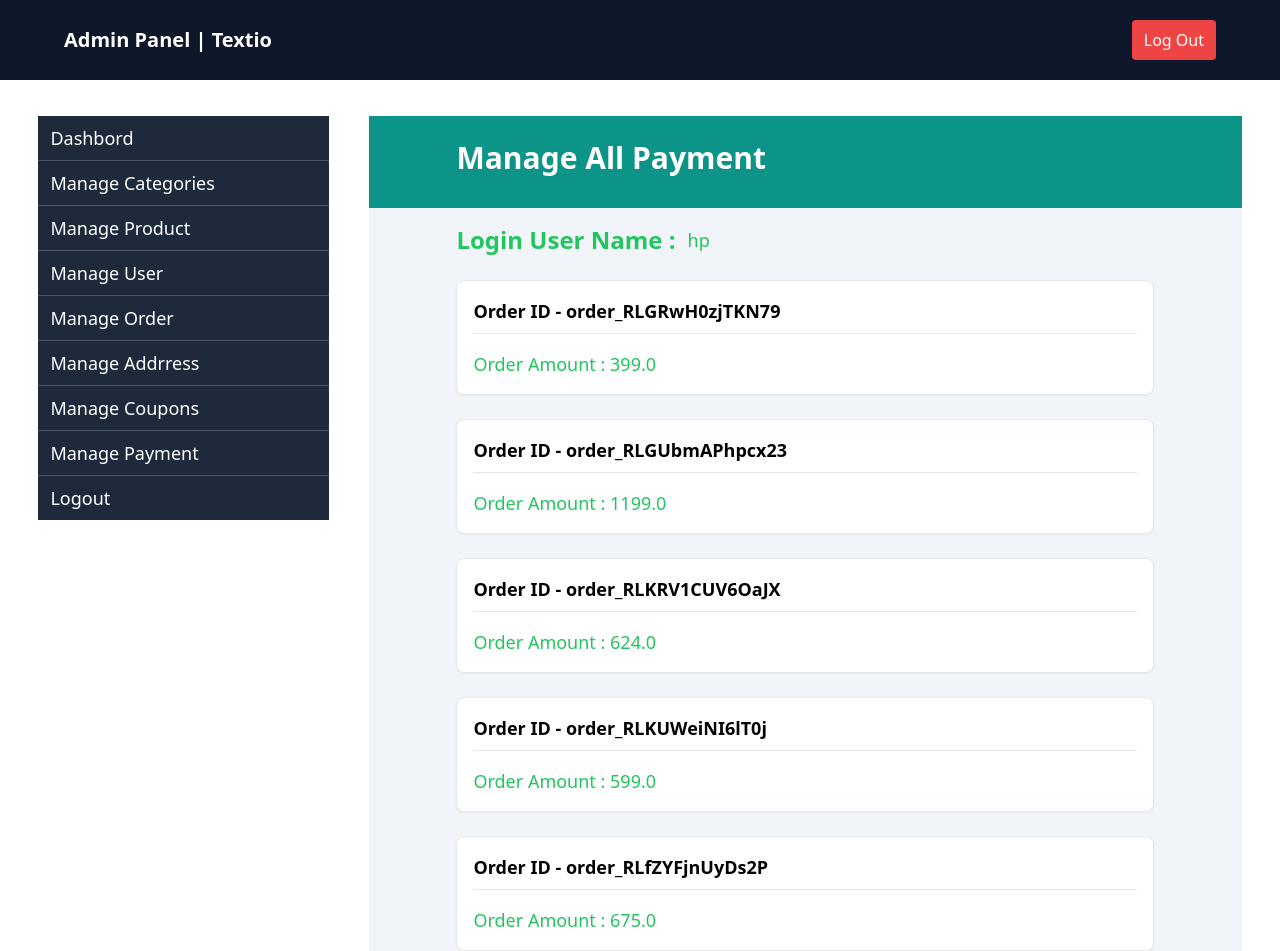
After one commit to Mohan3C/Textio, a Django app: page /manage-payment/ in a window 1280 px wide. The commit adds this page. Run offline with Django 5.2, Linux system fonts and the light colour scheme; a user stored in the database is signed in; data comes from the database, SQL or seed files in the repository; both versions use the stored data as it was after the commit; some libraries are stand-ins or nearby versions.

Commit message:
admin panel work is done

```diff
--- a/projecttextio/apptextio/admin_views.py
+++ b/projecttextio/apptextio/admin_views.py
@@ -10,13 +10,12 @@ def dashboard(request):
   data['categories'] = Category.objects.all()
   data['coupons'] = Coupon.objects.all()
   data['users'] = User.objects.all()
+  data['orders'] = Order.objects.all()
   return render(request,"admin/dashboard.html", data)
 
 def manageproduct(request):
   products = Product.objects.all()
   return render(request,"admin/manage_products.html",{"products":products})
-
-
 
 def deleteProduct(request, id):
     itmes = Product.objects.get(id=id)
@@ -46,8 +45,6 @@ def deleteCategory(request, id):
    item.delete()
    return redirect(managecategory)
 
-
-
 def manageCoupons(req):
     coupon_form = CouponForm(req.POST or None)
     coupons = Coupon.objects.all()
@@ -57,7 +54,6 @@ def manageCoupons(req):
             coupon_form.save()
             return redirect(manageCoupons)
     return render(req, "admin/manage_coupon.html", {"coupons":coupons, "form":coupon_form})
-
 
 
 def delete_coupon(request,id):
@@ -79,3 +75,8 @@ def manageOrder(request):
     data = {}
     data["orders"] = Order.objects.all()
     return render(request, 'admin/manage_order.html', data)
+
+def managePayment(request):
+    data = {}
+    data['orders'] = Order.objects.filter(user=request.user , isordered = True)
+    return render(request, 'admin/manage_payment.html', data)
--- a/projecttextio/apptextio/templates/admin/admin_base.html
+++ b/projecttextio/apptextio/templates/admin/admin_base.html
@@ -18,9 +18,9 @@
         </div>
     </div>
 
-    <div class="px-[5%] flex flex-1 mt-5 gap-10">
-        <div class="w-3/12">
-            <div class="flex flex-col divide-y divide-slate-600">
+    <div class="px-[3%] flex flex-1 mt-5 gap-10">
+        <div class="w-3/12 self-start mt-4">
+            <div class="flex flex-col divide-y divide-slate-600 ">
                 <a href="{% url 'dashboard' %}" class="bg-[#1E293B] text-white px-3 py-2 hover:bg-[#334155] text-lg font-medium">Dashbord</a>
                 <a href="{% url 'managecategory' %}" class="bg-[#1E293B] text-white px-3 py-2 hover:bg-[#334155] text-lg font-medium">Manage Categories</a>
                 <a href="{% url 'manageproduct' %}" class="bg-[#1E293B] text-white px-3 py-2 hover:bg-[#334155] text-lg font-medium">Manage Product</a>
@@ -28,12 +28,12 @@
                 <a href="{% url 'manageorder' %}" class="bg-[#1E293B] text-white px-3 py-2 hover:bg-[#334155] text-lg font-medium">Manage Order</a>
                 <a href="{% url 'manageaddress' %}" class="bg-[#1E293B] text-white px-3 py-2 hover:bg-[#334155] text-lg font-medium">Manage Addrress</a>
                 <a href="{% url 'manageCoupons' %}" class="bg-[#1E293B] text-white px-3 py-2 hover:bg-[#334155] text-lg font-medium">Manage Coupons</a>
-                <a href="" class="bg-[#1E293B] text-white px-3 py-2 hover:bg-[#334155] text-lg font-medium">Manage Payment</a>
+                <a href="{% url 'managepayment' %}" class="bg-[#1E293B] text-white px-3 py-2 hover:bg-[#334155] text-lg font-medium">Manage Payment</a>
                 <a href="" class="bg-[#1E293B] text-white px-3 py-2 hover:bg-[#334155] text-lg font-medium">Logout</a>
             </div>
         </div>
 
-        <div class="w-9/12">
+        <div class="w-9/12 mt-4">
             {% block content %}
 
             {% endblock %}
--- a/projecttextio/apptextio/templates/admin/dashboard.html
+++ b/projecttextio/apptextio/templates/admin/dashboard.html
@@ -4,7 +4,7 @@
 
 <div class="grid grid-cols-3 gap-10">
     <div class="bg-green-500 text-white rounded shadow-lg px-10 py-3">
-        <h2 class="text-3xl font-black">40+</h2>
+        <h2 class="text-3xl font-black">{{ orders|length }}</h2>
         <h3 class="text-xl font-semibold">Total Order</h3>
     </div>
     <div class="bg-orange-500 text-white rounded shadow-lg px-10 py-3">
--- /dev/null
+++ b/projecttextio/apptextio/templates/admin/manage_payment.html
@@ -0,0 +1,37 @@
+{% extends 'admin/admin_base.html' %}
+{% load tailwind_filters %}
+{% block content %}
+
+<div class="bg-slate-100 flex flex-1 flex-col">
+    <!-- Header -->
+    <div class="flex-1 bg-teal-600 text-white px-[10%] py-6">
+        <h2 class="text-3xl font-semibold">Manage All Payment</h2>
+        <p class="text-sm mt-2"> </p>
+    </div>
+
+
+    <div class="flex mt-4 gap-5 px-[10%]">
+        <div class="w-full">
+            <div class="flex items-center gap-3">
+                <p class="text-2xl font-bold text-green-500">Login User Name :</p><span class="text-green-500 text-lg">
+                    {{user.username}}</span>
+            </div>
+            {% for order in orders %}
+            <div class="flex flex-col gap-4 mt-6 border rounded-lg bg-white shadow-sm p-4">
+
+                <div class="flex items-center justify-between border-b pb-2">
+                    <h2 class="text-lg font-semibold">Order ID - {{ order.razor_pay_order_id }}</h2>
+                </div>
+                <div class="flex">
+                    <span class="text-green-500 text-lg">Order Amount : {{order.getpayableamount}}</span>
+                </div>
+
+            </div>
+            {% endfor %}
+        </div>
+    </div>
+
+
+</div>
+
+{% endblock %}
--- a/projecttextio/apptextio/templates/admin/manage_products.html
+++ b/projecttextio/apptextio/templates/admin/manage_products.html
@@ -40,8 +40,8 @@
                 <td class="px-6 py-3 text-right space-x-4">
                     <a href="{% url 'deleteproduct' product.id %}"
                         class="font-medium text-red-600 dark:text-red-500 hover:underline">Delete</a>
-                    <a href=""
-                        class="font-medium text-blue-600 dark:text-blue-500 hover:underline">Edit</a>
+                    <!-- <a href=""
+                        class="font-medium text-blue-600 dark:text-blue-500 hover:underline">Edit</a> -->
                 </td>
             </tr>
             {% empty %}
--- a/projecttextio/apptextio/views.py
+++ b/projecttextio/apptextio/views.py
@@ -365,11 +365,7 @@ def success(request):
 @login_required
 def my_order(request):
 
-    # Get all confirmed orders for the logged-in user
     orders = Order.objects.filter(user=request.user, isordered=True)
-
-
-    # Get order items related to those orders
 
     data = {
       "orders":orders,
--- a/projecttextio/projecttextio/urls.py
+++ b/projecttextio/projecttextio/urls.py
@@ -46,6 +46,7 @@ urlpatterns = [
     path("manage-address/",saveAddress,name="manageaddress"),
     path("manage-user/",manageUser,name="manageuser"),
     path("manage-order/",manageOrder,name="manageorder"),
+    path("manage-payment/",managePayment,name="managepayment"),
     path("delete-product/<int:id>/",deleteProduct ,name="deleteproduct"),
     path("insert-product/",insertProduct,name="insert-product"),
     path("delete-product/<int:id>/",deleteCategory ,name="delete-product"),
```
Also changed, not shown: projecttextio/apptextio/templates/admin/manage_order.html (+64 -0 lines), projecttextio/db.sqlite3.
